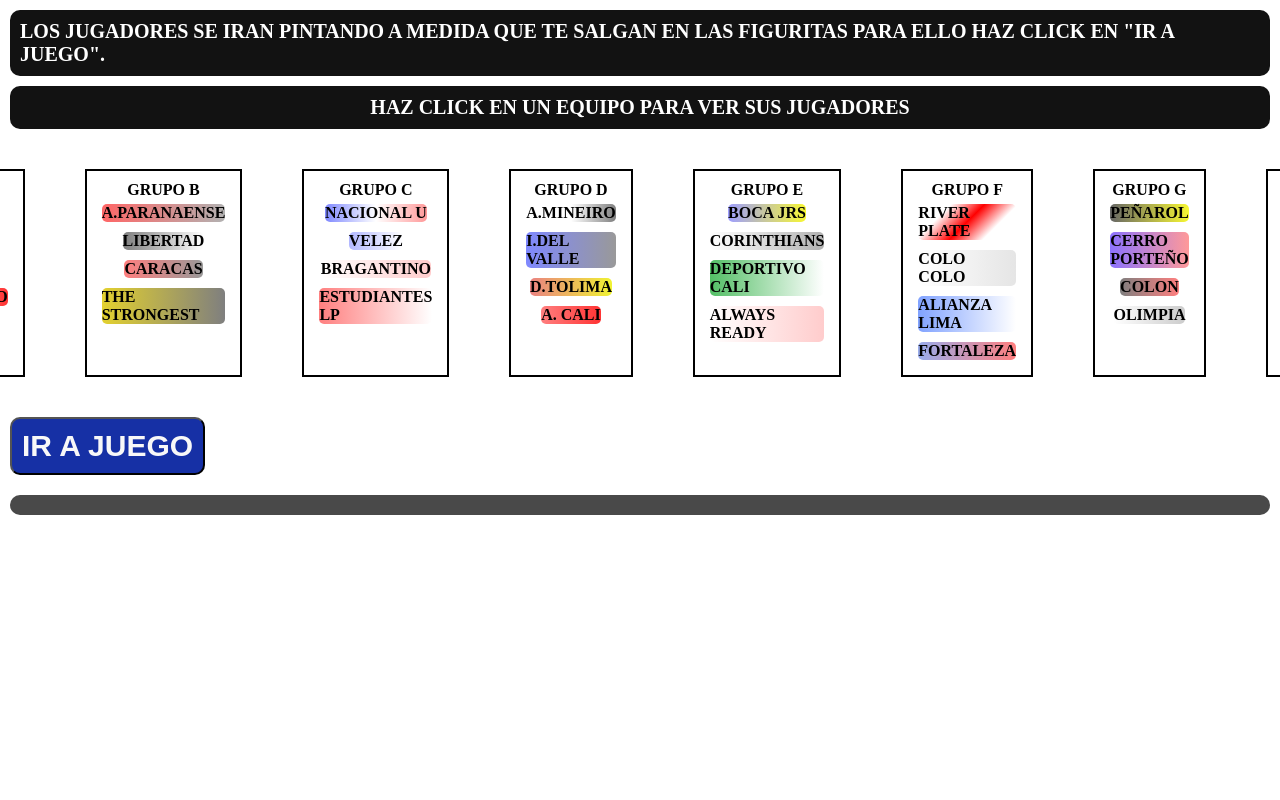
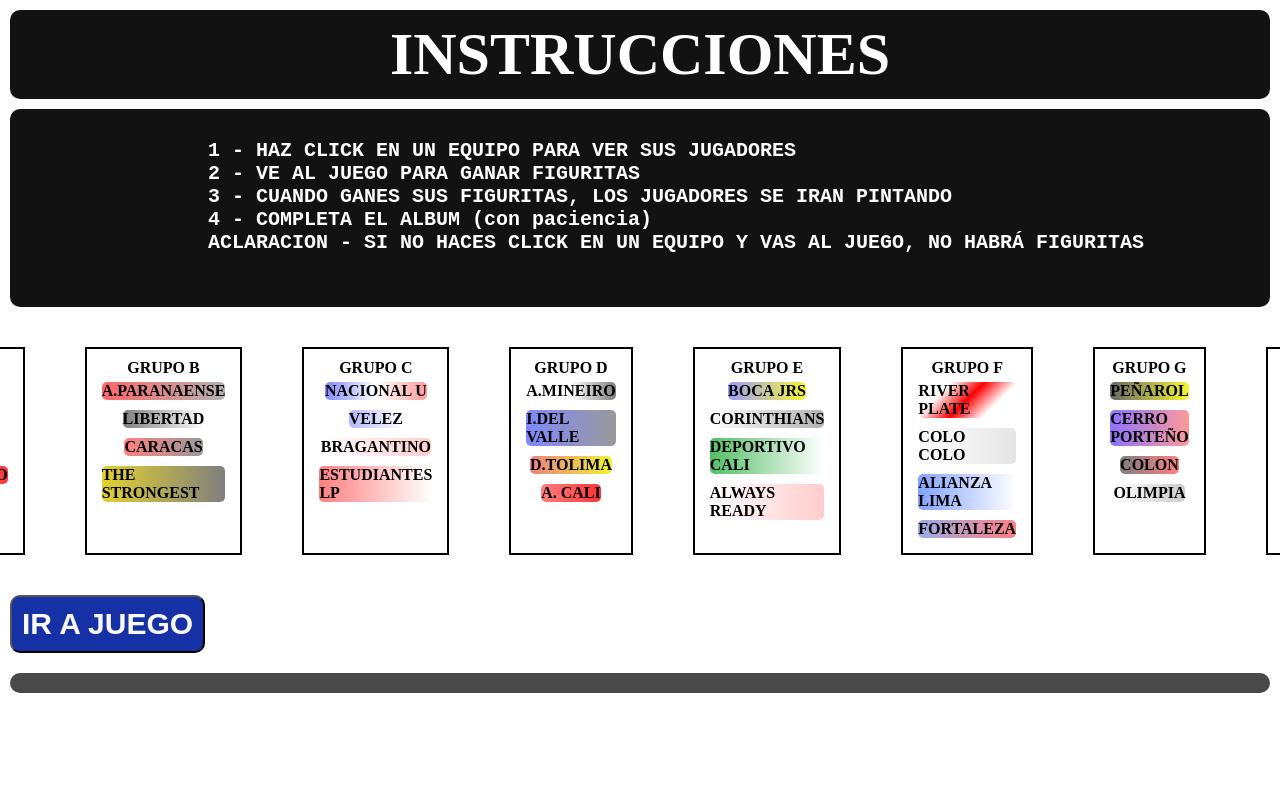
Before and after one commit to pachabauer/coderhouseJS, a website: page trabajo final/Album/index.html in a window 1280 px wide. Shown: the top 800 px of the page. Drawn offline with Linux system fonts and the light colour scheme; no server answers.

Commit message:
04-versión final entregable

```diff
--- a/trabajo final/Album/code.js
+++ b/trabajo final/Album/code.js
@@ -144,7 +144,6 @@
   let nombreClub = club;
   let position = jugador.position;
   let comparacion = `${numero} - ${nombre} - ${nombreClub}`;
-  console.log(comparacion);
   nombresJugadores.push(comparacion)
   localStorage.setItem("equipo", JSON.stringify(nombresJugadores));
 
--- a/trabajo final/Album/index.html
+++ b/trabajo final/Album/index.html
@@ -9,10 +9,17 @@
   <body>
 
     <div id="explicacion">
-      LOS JUGADORES SE IRAN PINTANDO A MEDIDA QUE TE SALGAN EN LAS FIGURITAS
-      PARA ELLO HAZ CLICK EN "IR A JUEGO".
+      INSTRUCCIONES
     </div>
-    <div id="clickeable">HAZ CLICK EN UN EQUIPO PARA VER SUS JUGADORES</div>
+    <div id="clickeable">
+      <pre>
+      1 - HAZ CLICK EN UN EQUIPO PARA VER SUS JUGADORES
+      2 - VE AL JUEGO PARA GANAR FIGURITAS
+      3 - CUANDO GANES SUS FIGURITAS, LOS JUGADORES SE IRAN PINTANDO
+      4 - COMPLETA EL ALBUM (con paciencia)
+      ACLARACION - SI NO HACES CLICK EN UN EQUIPO Y VAS AL JUEGO, NO HABRÁ FIGURITAS
+    </pre>
+    </div>
     <div id="grupos">
       <div id="grupoA">
         GRUPO A
--- a/trabajo final/Album/style.css
+++ b/trabajo final/Album/style.css
@@ -140,7 +140,7 @@
   justify-content: center;
   background-color: #121212;
   color: white;
-  font-size: 20px;
+  font-size: 60px;
   border-radius: 10px;
   font-weight: bold;
   margin: 10px;
--- a/trabajo final/script.js
+++ b/trabajo final/script.js
@@ -152,7 +152,6 @@
   }
   console.log(
     `%cFIN DE LA PARTIDA : Ganador ${ganador} ${paqueteFiguritas}`,
-    estiloConsoleLogGanador
   );
   return ganadorHumano;
 }
@@ -238,7 +237,6 @@
 
 function yapa() {
   let continuarJuego = !chequeoEquipoCompleto();
-  console.log(pilaFigus);
   if (figusStorage && chequeo.length !== 0) {
     let yapa = chequeo[Math.floor(Math.random() * chequeo.length)];
     localStorage.setItem(
```
